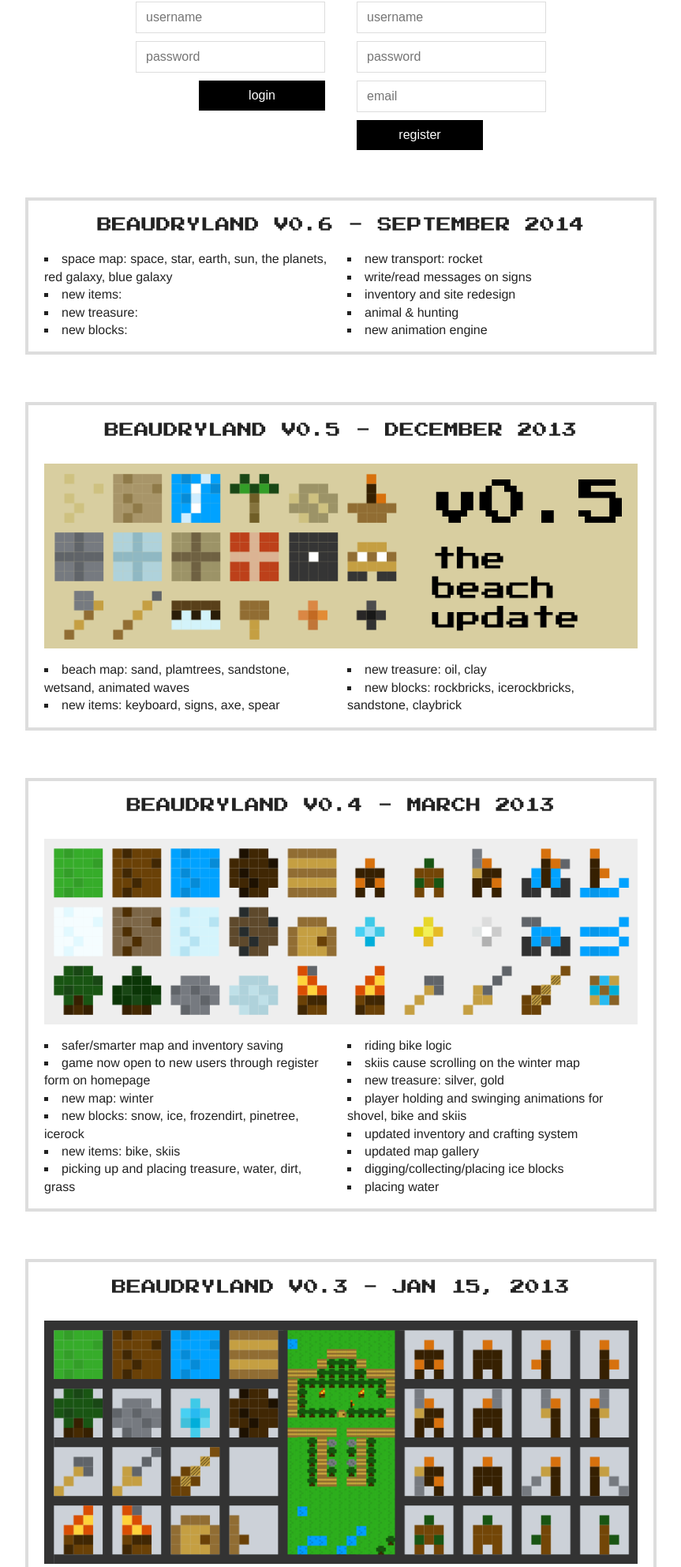
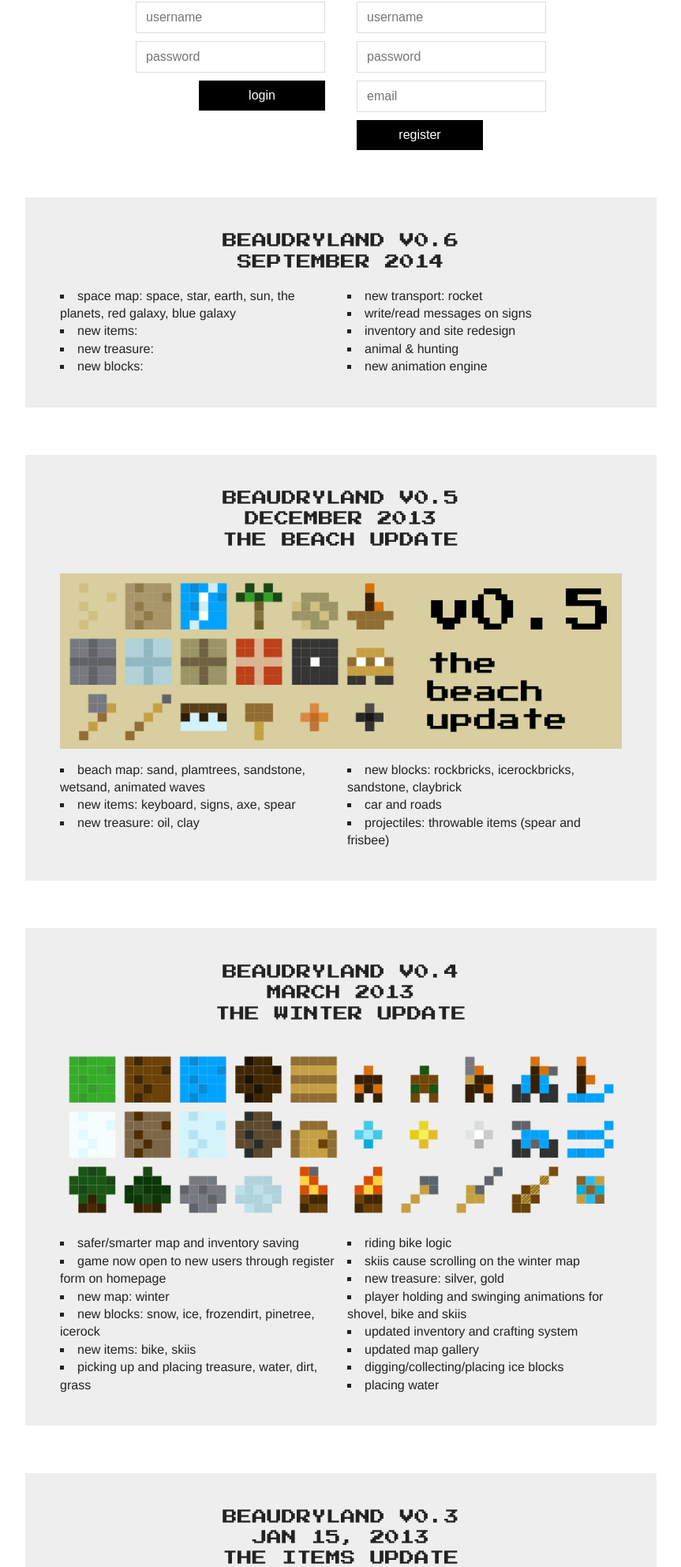
Before and after one commit to mattbeaudry/beaudryland, a PHP site: the page made by index.php in a window 1280 px wide. Shown: the part 328-2312 px from the top of the page at 79% size, without its empty margins (208-1071 px from the left). Run offline with PHP 8.4, Linux system fonts and the light colour scheme.

Commit message:
homepage updates

```diff
--- a/css/main.css
+++ b/css/main.css
@@ -336,8 +336,9 @@ hr {
 }
 .the-fucking-gameinfo article {
   margin: 60px 0;
-  border: solid 4px #ddd;
-  padding: 0 20px;
+  border: solid 4px #eee;
+  background-color: #eee;
+  padding: 20px 40px;
 }
 .the-fucking-gameinfo h3 {
   text-align: center;
@@ -422,6 +423,7 @@ hr {
   float: right;
   width: 100%;
   padding: 5px 20px 10px;
+  color: #d10808;
 }
 .error-register {
   float: left;
--- a/css/main.less
+++ b/css/main.less
@@ -348,8 +348,9 @@ hr {
 }
 .the-fucking-gameinfo article {
 	margin:60px 0;
-	border:solid 4px #ddd;
-	padding:0 20px;
+	border:solid 4px #eee;
+	background-color: #eee;
+	padding:20px 40px;
 }
 .the-fucking-gameinfo h3 {
 	text-align:center;
@@ -432,6 +433,7 @@ hr {
 	float: right;
 	width: 100%;
 	padding: 5px 20px 10px;
+	color: rgb(209, 8, 8);
 }
 .error-register {
 	float: left;
--- a/index.php
+++ b/index.php
@@ -42,6 +42,7 @@ if (isset($_GET['error'])){ $error = $_GET['error']; }else{ $error = ""; }
 	        <div class="the-fucking-login clearfix">
 
 		        <form class="beaudrylandlogin" name="beaudrylandlogin" method="post" action="checklogin.php">
+		        	<!--<h3>Login</h3>-->
 					<input class="form-field" name="username" type="text" id="username" placeholder="username">
 					<input class="form-field" name="password" type="password" id="password" placeholder="password">
 					<?php if ($error == "loginfailed"){ ?><span class="error error-login">Login Failed.</span><?php } ?>
@@ -49,6 +50,7 @@ if (isset($_GET['error'])){ $error = $_GET['error']; }else{ $error = ""; }
 				</form>
 
 				<form class="beaudrylandregister" name="beaudrylandregister" method="post" action="php/createnewuser.php">
+					<!--<h3>Register</h3>-->
 					<input class="form-field required" name="new_username" type="text" id="new_username" placeholder="username">
 					<input class="form-field required" name="new_password" type="password" id="new_password" placeholder="password">
 					<input class="form-field email" name="new_email" type="text" id="new_email" placeholder="email">
@@ -63,7 +65,7 @@ if (isset($_GET['error'])){ $error = $_GET['error']; }else{ $error = ""; }
 		<section class="the-fucking-gameinfo">
 
 			<article>
-				<h3>Beaudryland v0.6 - September 2014</h3>
+				<h3>Beaudryland v0.6<br>September 2014</h3>
 				<ul class="multi-column-2">
 					<li>space map: space, star, earth, sun, the planets, red galaxy, blue galaxy</li>
 					<li>new items: </li>
@@ -78,7 +80,7 @@ if (isset($_GET['error'])){ $error = $_GET['error']; }else{ $error = ""; }
         	</article>
 
 			<article>
-				<h3>Beaudryland v0.5 - December 2013</h3>
+				<h3>Beaudryland v0.5<br>December 2013<br>The Beach Update</h3>
 
 				<img class="banner-beaudryland" src="img/banner-beaudryland-0.5.png" title="Beaudryland Banner" />
 
@@ -87,11 +89,13 @@ if (isset($_GET['error'])){ $error = $_GET['error']; }else{ $error = ""; }
 					<li>new items: keyboard, signs, axe, spear</li>
 					<li>new treasure: oil, clay</li>
 					<li>new blocks: rockbricks, icerockbricks, sandstone, claybrick</li>
+					<li>car and roads</li>
+					<li>projectiles: throwable items (spear and frisbee)</li>
 				</ul>
         	</article>
 
         	<article>
-        		<h3>Beaudryland v0.4 - March 2013</h3>
+        		<h3>Beaudryland v0.4<br>March 2013<br>The Winter Update</h3>
 
         		<img class="banner-beaudryland" src="img/banner-beaudryland-0.4.png">
 
@@ -115,7 +119,7 @@ if (isset($_GET['error'])){ $error = $_GET['error']; }else{ $error = ""; }
 
         	<article>
 
-        		<h3>Beaudryland v0.3 - Jan 15, 2013</h3>
+        		<h3>Beaudryland v0.3<br>Jan 15, 2013<br>The Items Update</h3>
         		<img class="banner-beaudryland" src="img/banner-beaudryland-0.3.png">
         		<ul class="multi-column-2">
         			<li>updated inventory/crafting system</li>
@@ -141,7 +145,7 @@ if (isset($_GET['error'])){ $error = $_GET['error']; }else{ $error = ""; }
         	</article>
 
         	<article>
-        		<h3><a href="http://www.mattbeaudry.com/beaudryland-0.2/">Beaudryland v0.2</a> - Dec 24, 2012</h3>
+        		<h3><a href="http://www.mattbeaudry.com/beaudryland-0.2/">Beaudryland v0.2</a><br>Dec 24, 2012<br>The Texture Update</h3>
         		<ul class="multi-column-2">
         			<li>player graphics</li>
         			<li>map terrain graphics</li>
@@ -157,7 +161,7 @@ if (isset($_GET['error'])){ $error = $_GET['error']; }else{ $error = ""; }
         	</article>
 
         	<article>
-        		<h3><a href="http://www.mattbeaudry.com/beaudryland-0.1/">Beaudryland v0.1</a> - Dec 17, 2012</h3>
+        		<h3><a href="http://www.mattbeaudry.com/beaudryland-0.1/">Beaudryland v0.1</a><br>Dec 17, 2012<br>The Game Engine Update</h3>
         		<ul class="multi-column-2">
         			<li>random map generation</li>
         			<li>terrain blocks (grass, trees, water, rocks)</li>
```
